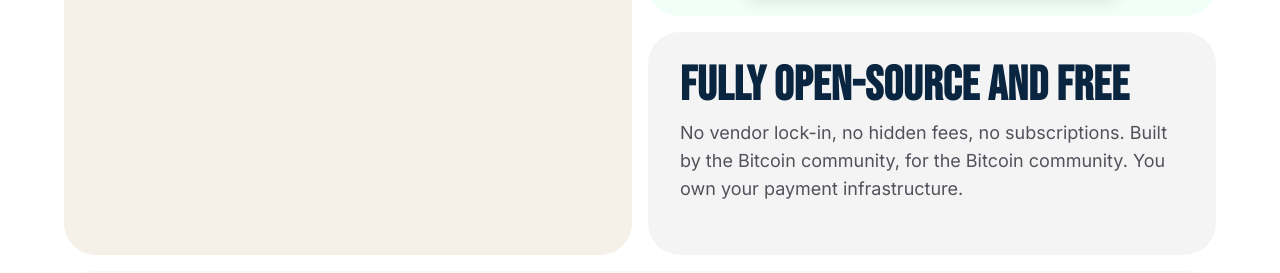
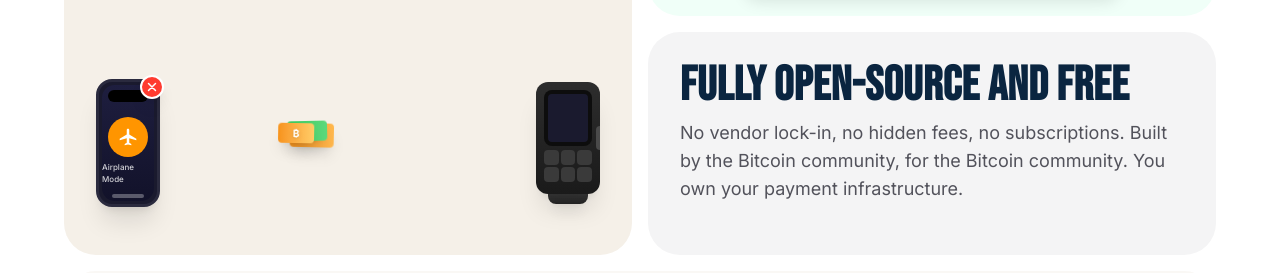
Before and after one commit to swedishfrenchpress/miniature-octo-invention, a Next.js app in the folder numo-site/: page / in a window 1280 px wide. Shown: the part 1524-1797 px from the top of the page. Built offline with nearby package versions, Linux system fonts and the light colour scheme.

Commit message:
added offline animation.

```diff
--- a/numo-site/src/app/globals.css
+++ b/numo-site/src/app/globals.css
@@ -230,6 +230,102 @@
   animation: slice-bottom 8.5s ease-out forwards;
 }
 
+/* Offline payment animation - smooth continuous flow */
+@keyframes money-fly-1 {
+  0%, 5% {
+    opacity: 0;
+    transform: translateX(0) translateY(0) rotate(-5deg);
+  }
+  10% {
+    opacity: 1;
+    transform: translateX(15px) translateY(-8px) rotate(-3deg);
+  }
+  50% {
+    opacity: 1;
+    transform: translateX(75px) translateY(-18px) rotate(3deg);
+  }
+  85% {
+    opacity: 1;
+    transform: translateX(130px) translateY(-6px) rotate(1deg);
+  }
+  90%, 100% {
+    opacity: 0;
+    transform: translateX(145px) translateY(0) rotate(0deg);
+  }
+}
+
+@keyframes money-fly-2 {
+  0%, 15% {
+    opacity: 0;
+    transform: translateX(0) translateY(0) rotate(5deg);
+  }
+  20% {
+    opacity: 1;
+    transform: translateX(15px) translateY(-12px) rotate(3deg);
+  }
+  55% {
+    opacity: 1;
+    transform: translateX(80px) translateY(-22px) rotate(-2deg);
+  }
+  88% {
+    opacity: 1;
+    transform: translateX(135px) translateY(-8px) rotate(-1deg);
+  }
+  93%, 100% {
+    opacity: 0;
+    transform: translateX(150px) translateY(0) rotate(0deg);
+  }
+}
+
+@keyframes money-fly-3 {
+  0%, 25% {
+    opacity: 0;
+    transform: translateX(0) translateY(0) rotate(-3deg);
+  }
+  30% {
+    opacity: 1;
+    transform: translateX(15px) translateY(-6px) rotate(-1deg);
+  }
+  60% {
+    opacity: 1;
+    transform: translateX(85px) translateY(-15px) rotate(2deg);
+  }
+  90% {
+    opacity: 1;
+    transform: translateX(140px) translateY(-4px) rotate(0deg);
+  }
+  95%, 100% {
+    opacity: 0;
+    transform: translateX(155px) translateY(0) rotate(0deg);
+  }
+}
+
+/* POS success - only activates after money arrives */
+@keyframes pos-success {
+  0%, 88% {
+    background-color: #1a1a2e;
+  }
+  92%, 100% {
+    background-color: var(--mint);
+  }
+}
+
+/* Checkmark appears only when money arrives */
+@keyframes checkmark-appear {
+  0%, 88% {
+    opacity: 0;
+    transform: scale(0);
+  }
+  92% {
+    opacity: 1;
+    transform: scale(1.15);
+  }
+  95%, 100% {
+    opacity: 1;
+    transform: scale(1);
+  }
+}
+
 /* Custom scrollbar */
 ::-webkit-scrollbar {
   width: 8px;
--- a/numo-site/src/app/page.tsx
+++ b/numo-site/src/app/page.tsx
@@ -361,14 +361,119 @@
             </div>
           </div>
 
-          {/* Row 2 - Left: Open Source & Free */}
+          {/* Row 2 - Left: Works Offline with animation */}
           <div className="bg-cream-warm rounded-[2rem] p-8 flex flex-col">
             <h3 className="font-display text-5xl md:text-6xl text-navy leading-[0.9] font-bold mb-4">
               Works offline
             </h3>
-            <p className="text-lg text-gray-600">
+            <p className="text-lg text-gray-600 mb-6">
               Bad signal? No problem. Numo uses Cashu ecash. Payments sync when you&apos;re back online.
             </p>
+
+            {/* Offline payment animation - no container boxes */}
+            <div className="mt-auto flex items-center justify-between gap-2 py-4">
+              {/* iPhone with airplane mode */}
+              <div className="relative flex-shrink-0">
+                {/* iPhone frame - realistic proportions */}
+                <div className="w-16 h-32 bg-[#1a1a2e] rounded-[1rem] relative overflow-hidden shadow-xl border-[3px] border-[#2a2a3e]">
+                  {/* Dynamic Island / Notch area */}
+                  <div className="absolute top-2 left-1/2 -translate-x-1/2 w-10 h-3 bg-black rounded-full z-10"></div>
+
+                  {/* iPhone screen */}
+                  <div className="absolute inset-[3px] bg-gradient-to-b from-[#1e1e3f] to-[#12122a] rounded-[0.8rem] flex flex-col items-center justify-center pt-4">
+                    {/* Airplane mode icon */}
+                    <div className="w-10 h-10 rounded-full bg-[#FF9500] flex items-center justify-center mb-1">
+                      <svg className="w-5 h-5 text-white" fill="currentColor" viewBox="0 0 24 24">
+                        <path d="M22 16v-2l-8.5-5V3.5c0-.83-.67-1.5-1.5-1.5s-1.5.67-1.5 1.5V9L2 14v2l8.5-2.5V19L8 20.5V22l4-1 4 1v-1.5L13.5 19v-5.5L22 16z"/>
+                      </svg>
+                    </div>
+                    <span className="text-white/80 text-[8px] font-medium">Airplane Mode</span>
+                  </div>
+
+                  {/* Home indicator */}
+                  <div className="absolute bottom-1.5 left-1/2 -translate-x-1/2 w-8 h-1 bg-white/30 rounded-full"></div>
+                </div>
+
+                {/* No WiFi badge */}
+                <div className="absolute -top-1 -right-1 w-6 h-6 bg-[#FF3B30] rounded-full flex items-center justify-center shadow-lg border-2 border-white z-20">
+                  <svg className="w-3.5 h-3.5 text-white" fill="none" stroke="currentColor" viewBox="0 0 24 24">
+                    <path strokeLinecap="round" strokeLinejoin="round" strokeWidth={2.5} d="M6 18L18 6M6 6l12 12" />
+                  </svg>
+                </div>
+              </div>
+
+              {/* Bitcoin money flying animation */}
+              <div className="flex-1 relative h-24 overflow-visible min-w-[120px]">
+                {/* Bill 1 - Orange Bitcoin */}
+                <div
+                  className="absolute left-0 top-1/2 -translate-y-1/2"
+                  style={{ animation: 'money-fly-1 4s cubic-bezier(0.4, 0, 0.2, 1) infinite' }}
+                >
+                  <div className="w-11 h-6 bg-gradient-to-r from-[#F7931A] to-[#FFB84D] rounded-sm shadow-lg flex items-center justify-center">
+                    <span className="text-white font-bold text-sm drop-shadow">₿</span>
+                  </div>
+                </div>
+
+                {/* Bill 2 - Green */}
+                <div
+                  className="absolute left-0 top-1/2 -translate-y-1/2"
+                  style={{ animation: 'money-fly-2 4s cubic-bezier(0.4, 0, 0.2, 1) infinite' }}
+                >
+                  <div className="w-10 h-5 bg-gradient-to-r from-[#34C759] to-[#5DD97C] rounded-sm shadow-lg flex items-center justify-center">
+                    <span className="text-white font-bold text-xs drop-shadow">₿</span>
+                  </div>
+                </div>
+
+                {/* Bill 3 - Orange Bitcoin */}
+                <div
+                  className="absolute left-0 top-1/2 -translate-y-1/2"
+                  style={{ animation: 'money-fly-3 4s cubic-bezier(0.4, 0, 0.2, 1) infinite' }}
+                >
+                  <div className="w-9 h-5 bg-gradient-to-r from-[#F7931A] to-[#FFCC66] rounded-sm shadow-lg flex items-center justify-center">
+                    <span className="text-white font-bold text-[10px] drop-shadow">₿</span>
+                  </div>
+                </div>
+              </div>
+
+              {/* Android POS Terminal - handheld style */}
+              <div className="relative flex-shrink-0">
+                {/* POS body - handheld terminal shape */}
+                <div className="w-16 h-28 bg-gradient-to-b from-[#2d2d2d] to-[#1a1a1a] rounded-xl relative shadow-xl">
+                  {/* Screen bezel */}
+                  <div className="absolute top-2 left-2 right-2 h-14 bg-[#0d0d0d] rounded-lg overflow-hidden">
+                    {/* POS screen - animates to green on success */}
+                    <div
+                      className="absolute inset-1 rounded flex items-center justify-center"
+                      style={{ animation: 'pos-success 4s cubic-bezier(0.4, 0, 0.2, 1) infinite' }}
+                    >
+                      {/* Checkmark - appears when money arrives */}
+                      <svg
+                        className="w-7 h-7 text-navy"
+                        fill="none"
+                        stroke="currentColor"
+                        viewBox="0 0 24 24"
+                        style={{ animation: 'checkmark-appear 4s cubic-bezier(0.4, 0, 0.2, 1) infinite' }}
+                      >
+                        <path strokeLinecap="round" strokeLinejoin="round" strokeWidth={3} d="M5 13l4 4L19 7" />
+                      </svg>
+                    </div>
+                  </div>
+
+                  {/* Keypad area */}
+                  <div className="absolute bottom-3 left-2 right-2 h-8 grid grid-cols-3 gap-0.5">
+                    {[...Array(6)].map((_, i) => (
+                      <div key={i} className="bg-[#3a3a3a] rounded-sm"></div>
+                    ))}
+                  </div>
+
+                  {/* Card reader slot on side */}
+                  <div className="absolute right-0 top-1/2 -translate-y-1/2 w-1 h-6 bg-[#4a4a4a] rounded-l"></div>
+                </div>
+
+                {/* POS base/handle */}
+                <div className="w-10 h-3 bg-gradient-to-b from-[#3d3d3d] to-[#252525] rounded-b-lg mx-auto -mt-0.5 shadow-lg"></div>
+              </div>
+            </div>
           </div>
 
           {/* Row 2 - Right: Two stacked cards */}
```
